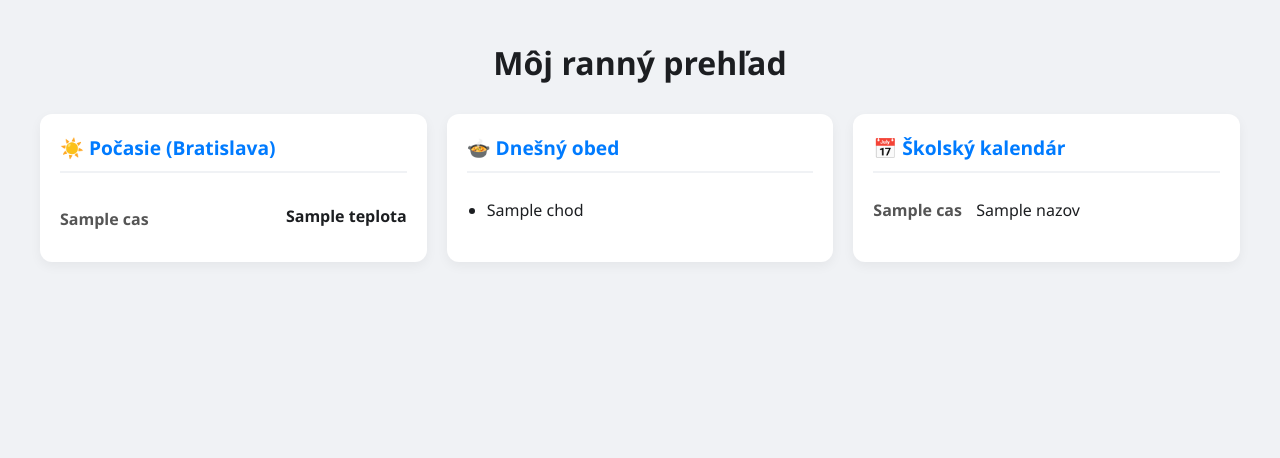
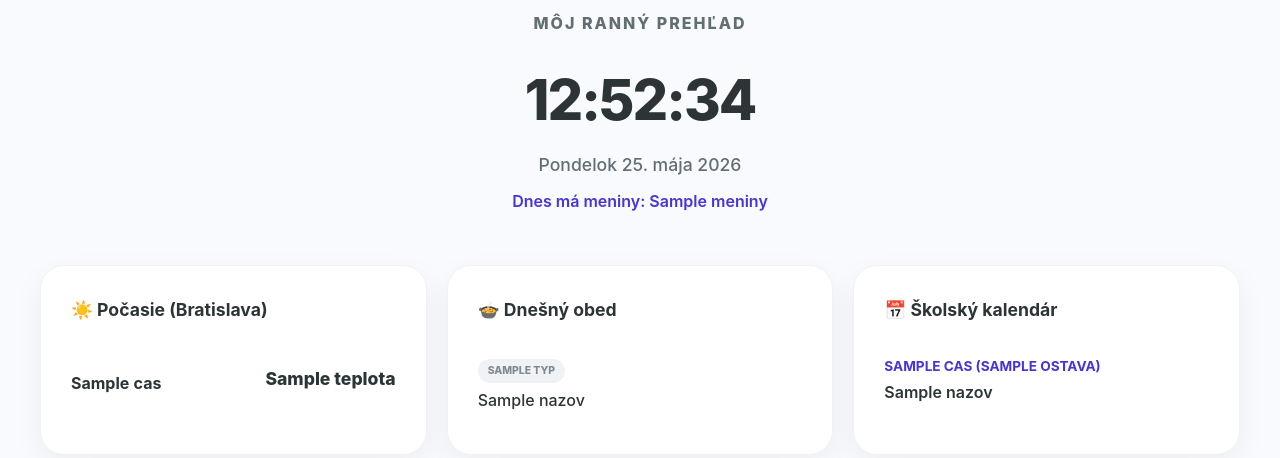
Before and after one commit to dudna8/leo, a Flask app: template templates/index.html in a window 1280 px wide. Shown: the top 458 px of the page. Run offline with Flask 3, Linux system fonts and the light colour scheme; the template is opened without the code that fills it: most values are stand-ins (such as "Sample title", 1, 10 or a date in 2020).

Commit message:
upravy meniny vzhlad

```diff
--- a/app.py
+++ b/app.py
@@ -15,18 +15,21 @@ try:
     from scripts.weather import ziskaj_predpoved_bratislava
     from scripts.kindergarden import ziskaj_dnesny_obed
     from scripts.school_calendar import ziskaj_udalosti
+    from scripts.namedays import ziskaj_meniny
 except ImportError as e:
     app.logger.error(f"KRITICKÁ CHYBA IMPORTU: {e}")
     # Definujeme náhradné funkcie, aby Flask aspoň naštartoval a vyhol sa 502
     ziskaj_predpoved_bratislava = lambda: None
-    ziskaj_dnesny_obed = lambda: ["Chyba pri načítaní skriptov."]
+    ziskaj_dnesny_obed = lambda: [{"typ": "Chyba", "nazov": "Chyba pri načítaní skriptov."}]
     ziskaj_udalosti = lambda: []
+    ziskaj_meniny = lambda: "Neznáme"
 
 @app.route('/')
 def home():
     pocasie = None
-    obed = ["Informácie o obede nie sú dostupné."]
+    obed = [{"typ": "Info", "nazov": "Informácie o obede nie sú dostupné."}]
     udalosti = []
+    meniny = "Neznáme"
 
     try:
         pocasie = ziskaj_predpoved_bratislava()
@@ -43,10 +46,16 @@ def home():
     except Exception as e:
         app.logger.error(f"Chyba kalendar: {e}")
 
+    try:
+        meniny = ziskaj_meniny()
+    except Exception as e:
+        app.logger.error(f"Chyba meniny: {e}")
+
     return render_template('index.html',
                            pocasie=pocasie,
                            obed=obed,
-                           udalosti=udalosti)
+                           udalosti=udalosti,
+                           meniny=meniny)
 
 if __name__ == '__main__':
     app.run(host='0.0.0.0', port=8000, debug=True)
--- a/scripts/kindergarden.py
+++ b/scripts/kindergarden.py
@@ -114,8 +114,8 @@ def ziskaj_dnesny_obed():
             if hladana_skratka:
                 for kluc in weekly_menu.keys():
                     if kluc.startswith(hladana_skratka):
-                        return [m["nazov"] for m in weekly_menu[kluc]]
-        return ["Menu nie je k dispozícii."]
+                        return weekly_menu[kluc]
+        return [{"typ": "Info", "nazov": "Menu nie je k dispozícii."}]
 
     except Exception as e:
         print(f"Chyba pri scrapovaní: {e}")
--- a/templates/index.html
+++ b/templates/index.html
@@ -7,26 +7,86 @@
     <!-- Bootstrap Icons CDN -->
     <link rel="stylesheet" href="https://cdn.jsdelivr.net/npm/bootstrap-icons@1.11.3/font/bootstrap-icons.min.css">
     <style>
-        :root { --bg: #f0f2f5; --card: #ffffff; --text: #1c1e21; --accent: #007bff; }
-        body { font-family: 'Segoe UI', Tahoma, Geneva, Verdana, sans-serif; background-color: var(--bg); color: var(--text); margin: 0; padding: 20px; }
+        :root {
+            --bg: #f8fafd;
+            --card: #ffffff;
+            --text-main: #2d3436;
+            --text-muted: #636e72;
+            --accent: #4834d4;
+            --accent-light: #686de0;
+            --shadow: 0 10px 30px rgba(0,0,0,0.05);
+            --border: #f1f2f6;
+        }
+        @media (prefers-color-scheme: dark) {
+            :root {
+                --bg: #0f172a;
+                --card: #1e293b;
+                --text-main: #f8fafc;
+                --text-muted: #94a3b8;
+                --accent: #818cf8;
+                --accent-light: #a5b4fc;
+                --shadow: 0 10px 30px rgba(0,0,0,0.2);
+                --border: #334155;
+            }
+        }
+        body {
+            font-family: 'Inter', 'Segoe UI', system-ui, sans-serif;
+            background-color: var(--bg);
+            color: var(--text-main);
+            margin: 0;
+            padding: 0;
+            line-height: 1.6;
+        }
         .container { max-width: 1200px; margin: 0 auto; }
-        header { text-align: center; margin-bottom: 30px; }
+        header { text-align: center; margin-bottom: 50px; }
+        header h1 { font-weight: 800; font-size: 1rem; text-transform: uppercase; letter-spacing: 2px; color: var(--text-muted); margin-bottom: 20px; }
+
         .dashboard { display: grid; grid-template-columns: repeat(auto-fit, minmax(300px, 1fr)); gap: 20px; }
-        .card { background: var(--card); border-radius: 12px; padding: 20px; box-shadow: 0 4px 12px rgba(0,0,0,0.05); }
-        .card h2 { margin-top: 0; font-size: 1.2rem; color: var(--accent); border-bottom: 2px solid var(--bg); padding-bottom: 10px; }
-        .item { padding: 10px 0; border-bottom: 1px solid #eee; }
+        .card {
+            background: var(--card);
+            border-radius: 24px;
+            padding: 30px;
+            box-shadow: var(--shadow);
+            border: 1px solid var(--border);
+            transition: transform 0.3s ease, box-shadow 0.3s ease;
+        }
+        .card:hover { transform: translateY(-5px); box-shadow: 0 15px 35px rgba(0,0,0,0.08); }
+        .card h2 { margin-top: 0; font-size: 1.1rem; font-weight: 700; color: var(--text-main); display: flex; align-items: center; gap: 10px; margin-bottom: 20px; }
+        .item { padding: 12px 0; border-bottom: 1px solid var(--border); }
         .item:last-child { border-bottom: none; }
-        .time { font-weight: bold; color: #555; margin-right: 10px; }
+        .time { font-weight: 700; color: var(--text-main); margin-right: 12px; font-variant-numeric: tabular-nums; }
         .weather-info { display: flex; justify-content: space-between; align-items: center; }
-        .weather-icon { font-size: 1.5rem; color: #ffa500; margin-right: 10px; }
-        ul { padding-left: 20px; margin: 0; }
-        li { margin-bottom: 5px; }
+        .weather-icon { font-size: 1.8rem; color: #f9ca24; }
+
+        .meal-type { font-size: 0.65rem; font-weight: 800; text-transform: uppercase; padding: 4px 10px; border-radius: 50px; display: inline-block; margin-bottom: 6px; }
+        .type-desiata { background: #dff9fb; color: #130f40; }
+        .type-obed { background: #ebfbee; color: #27ae60; }
+        .type-olovrant { background: #fef5e7; color: #d35400; }
+        .type-default { background: #f1f2f6; color: #7f8c8d; }
+        .meal-name { font-weight: 500; color: var(--text-main); display: block; line-height: 1.4; }
+
+        .clock-container { margin-bottom: 25px; }
+        #current-time { font-size: 3.5rem; font-weight: 800; color: var(--text-main); letter-spacing: -2px; margin-bottom: 5px; }
+        #current-date { font-size: 1.1rem; color: var(--text-muted); font-weight: 500; }
+        #name-day { font-size: 1rem; color: var(--accent); font-weight: 600; margin-top: 10px; }
+
+        .calendar-item { display: flex; flex-direction: column; gap: 2px; }
+        .calendar-item .event-title { font-weight: 600; color: var(--text-main); }
+        .calendar-item .event-date { font-size: 0.85rem; color: var(--accent); font-weight: 700; text-transform: uppercase; }
+        .today-highlight { color: #e74c3c !important; }
     </style>
 </head>
 <body>
     <div class="container">
         <header>
             <h1>Môj ranný prehľad</h1>
+            <div class="clock-container">
+                <div id="current-time">00:00:00</div>
+                <div id="current-date">Načítavam dátum...</div>
+                {% if meniny %}
+                <div id="name-day">Dnes má meniny: <span>{{ meniny }}</span></div>
+                {% endif %}
+            </div>
         </header>
 
         <div class="dashboard">
@@ -40,7 +100,7 @@
                             <span class="time">{{ p.cas }}</span>
                             <i class="bi {{ p.ikona }} weather-icon" title="{{ p.stav }}"></i>
                         </div>
-                        <span style="font-weight: bold;">{{ p.teplota }}</span>
+                        <span style="font-weight: 800; font-size: 1.1rem;">{{ p.teplota }}</span>
                     </div>
                     {% endfor %}
                 {% else %}
@@ -51,12 +111,15 @@
             <!-- OBED -->
             <div class="card">
                 <h2>🍲 Dnešný obed</h2>
-                {% if obed and obed is iterable and obed is not string %}
-                    <ul>
-                        {% for chod in obed %}
-                            <li class="item">{{ chod }}</li>
-                        {% endfor %}
-                    </ul>
+                {% if obed and obed is iterable %}
+                    {% for chod in obed %}
+                    <div class="item">
+                        <div class="meal-type {% if 'Desiata' in chod.typ %}type-desiata{% elif 'Obed' in chod.typ %}type-obed{% elif 'Olovrant' in chod.typ %}type-olovrant{% else %}type-default{% endif %}">
+                            {{ chod.typ }}
+                        </div>
+                        <span class="meal-name">{{ chod.nazov }}</span>
+                    </div>
+                    {% endfor %}
                 {% else %}
                     <p>{{ obed }}</p>
                 {% endif %}
@@ -67,9 +130,14 @@
                 <h2>📅 Školský kalendár</h2>
                 {% if udalosti %}
                     {% for u in udalosti %}
-                    <div class="item">
-                        <span class="time">{{ u.cas }}</span>
-                        <span>{{ u.nazov }}</span>
+                    <div class="item calendar-item">
+                        <span class="event-date">
+                            {{ u.cas }}
+                            <span class="{% if u.ostava == 'dnes' %}today-highlight{% endif %}">
+                                ({{ u.ostava }})
+                            </span>
+                        </span>
+                        <span class="event-title">{{ u.nazov }}</span>
                     </div>
                     {% endfor %}
                 {% else %}
@@ -78,5 +146,26 @@
             </div>
         </div>
     </div>
+
+    <script>
+        function updateClock() {
+            const now = new Date();
+
+            // Formátovanie dátumu a času pre slovenské prostredie
+            const dateOptions = { weekday: 'long', day: 'numeric', month: 'long', year: 'numeric' };
+            const timeOptions = { hour: '2-digit', minute: '2-digit', second: '2-digit' };
+
+            let dateStr = now.toLocaleDateString('sk-SK', dateOptions);
+            // Zväčšenie prvého písmena dňa (napr. pondelok -> Pondelok)
+            dateStr = dateStr.charAt(0).toUpperCase() + dateStr.slice(1);
+
+            document.getElementById('current-date').textContent = dateStr;
+            document.getElementById('current-time').textContent = now.toLocaleTimeString('sk-SK', timeOptions);
+        }
+
+        // Aktualizácia každú sekundu
+        setInterval(updateClock, 1000);
+        updateClock(); // Okamžité spustenie pri načítaní
+    </script>
 </body>
 </html>
```
Also changed, not shown: data/calendar.json (+2 -21 lines), scripts/namedays.py (added, +16 -0 lines), scripts/school_calendar.py (+51 -7 lines).
